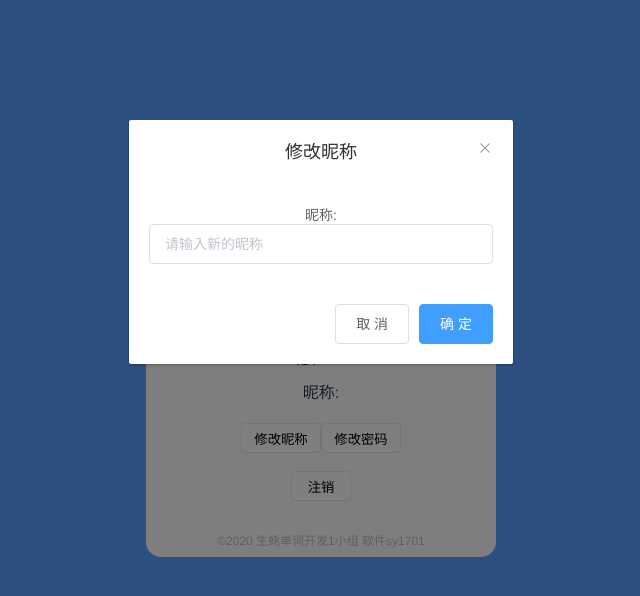
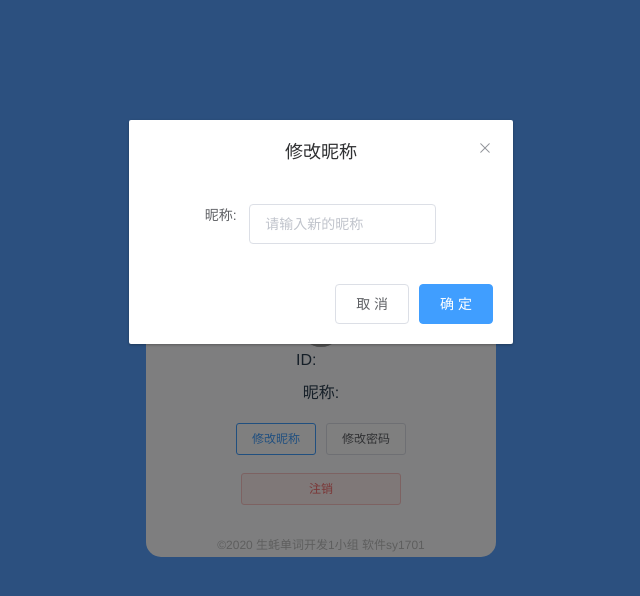
Before and after one commit to Johnson-Zheng/OysterWords, a Vue app in the folder oyster_words/: page /self_information in a window 1280 px wide. Both pictures are taken after a click on the button "修改昵称". Shown: the top 596 px of the page, without its empty margins (319-959 px from the left). Built offline with nearby package versions, Linux system fonts and the light colour scheme; grey boxes are pictures that could not be loaded.

Commit message:
个人信息界面（修改密码+修改昵称）的样式
修改了“修改密码”、“修改昵称”dialog内input框的样式

```diff
--- a/oyster_words/src/pages/self_information.vue
+++ b/oyster_words/src/pages/self_information.vue
@@ -6,10 +6,12 @@
       :visible.sync="dialogVisible"
       width="30%"
       :before-close="handleClose">
-      <span>昵称:</span>
-      <span>
-        <el-input v-model="newname" placeholder="请输入新的昵称"></el-input>
-      </span>
+      <el-row>
+      <el-col span="4" :offset="3"  >昵称:</el-col>
+      <el-col span="13">
+        <el-input id="newname" v-model="newname" placeholder="请输入新的昵称"></el-input>
+      </el-col>
+      </el-row>
       <span slot="footer" class="dialog-footer">
               <el-button @click="dialogVisible = false">取 消</el-button>
               <el-button type="primary" @click="changeUserName()">确 定</el-button>
@@ -21,14 +23,19 @@
       :visible.sync="dialogVisible_1 "
       width="30%"
       :before-close="handleClose">
-      <span>旧密码:</span>
-      <span>
-        <el-input placeholder="请输入密码" v-model="oldPSW" show-password></el-input>
-      </span>
-      <span>新密码:</span>
-      <span>
-        <el-input placeholder="请输入密码" v-model="newPSW" show-password></el-input>
-      </span>
+      <el-row style="margin-bottom: 20px">
+        <el-col span="4" :offset="3">旧密码:</el-col>
+        <el-col span="13">
+          <el-input placeholder="请输入密码" v-model="oldPSW" show-password></el-input>
+        </el-col>
+      </el-row>
+
+      <el-row>
+        <el-col span="4" :offset="3">新密码:</el-col>
+        <el-col span="13">
+          <el-input placeholder="请输入密码" v-model="newPSW" show-password></el-input>
+        </el-col>
+      </el-row>
       <span slot="footer" class="dialog-footer">
               <el-button @click="dialogVisible_1 = false" >取 消</el-button>
               <el-button type="primary" @click="changePSW()">确 定</el-button>
@@ -70,12 +77,12 @@
          <div id="nickName_self">昵称:{{username}}
          </div>
          <div>
-           <button id="BTN_change" @click="dialogVisible = true" >修改昵称</button>
-           <button id="BTN_changePSW" @click="dialogVisible_1= true">修改密码</button>
+           <el-button id="BTN_change" @click="dialogVisible = true" size="small" plain>修改昵称</el-button>
+           <el-button id="BTN_changePSW" @click="dialogVisible_1= true" size="small" plain>修改密码</el-button>
          </div>
 
          </div><br/>
-             <button id="quit" @click="goToLogin()">注销</button>
+             <el-button id="quit" @click="goToLogin" size="small"  type="danger" plain>注销</el-button>
              <copyright/>
          </div>
         </div>
@@ -126,10 +133,9 @@
         changePSW(){
           let password=this.oldPSW  //获取input输入的旧密码
           let newPassword=this.newPSW//获取input输入的新密码
-          //let username=this.username;//获取当前用户的username   //？？？
 
 
-          this.$axios.post(URL.resetPassword, {      //URL??
+          this.$axios.post(URL.resetPassword, {
             username:this.username,
             password: password,
             newPassword:newPassword
@@ -232,17 +238,9 @@
   }
   #BTN_change{
     width: 80px;
-    height: 30px;
-    background-color: rgba(255,255,255,0.98);
-    border: 1px solid #e9e9eb;
-    border-radius: 4px;
   }
   #BTN_changePSW{
     width: 80px;
-    height: 30px;
-    background-color: rgba(255,255,255,0.98);
-    border: 1px solid #e9e9eb;
-    border-radius: 4px;
     margin-top: 10px;
   }
   #background{
@@ -281,11 +279,9 @@
     margin-bottom: 10px;
   }
   #quit{
-    width: 60px;
-    height: 30px;
-    background-color: rgba(255,255,255,0.98);
-    border: 1px solid #e9e9eb;
-    border-radius: 4px;
+    width: 160px;
   }
 
+
+
 </style>
```
